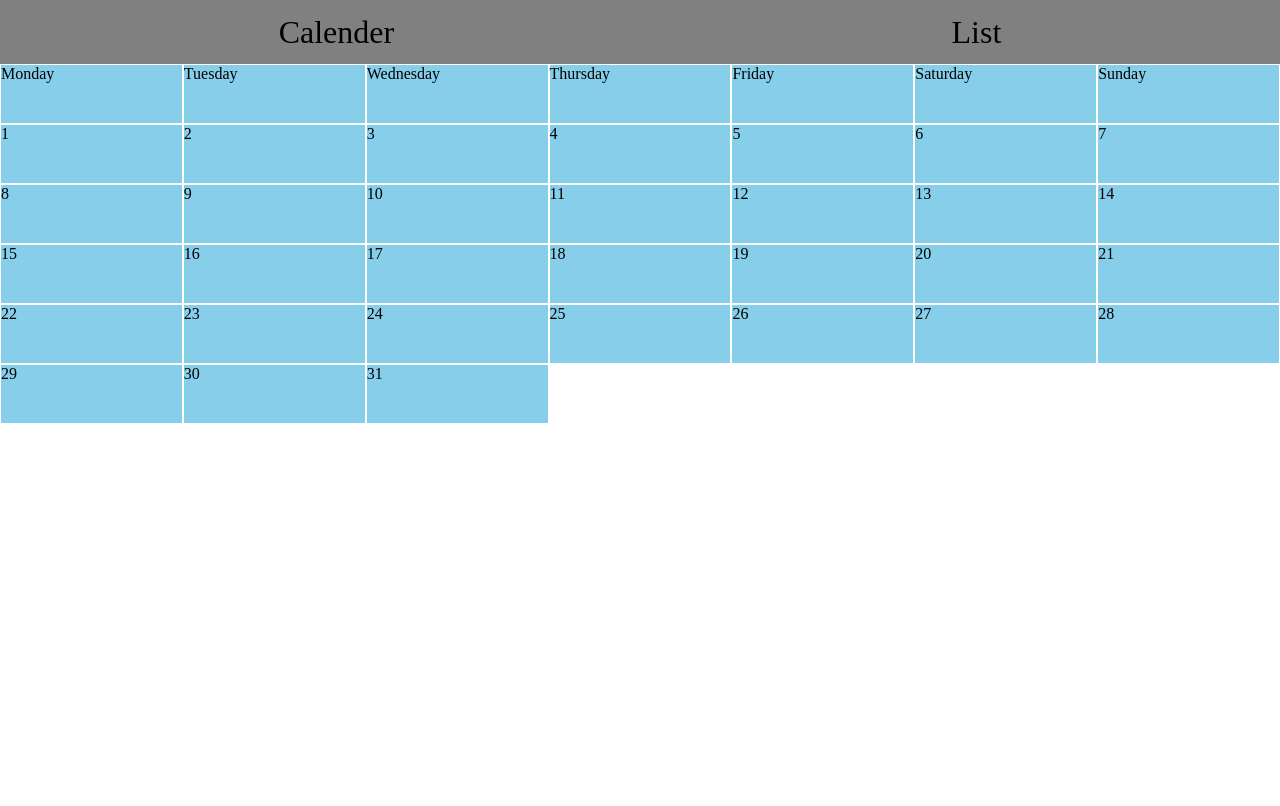
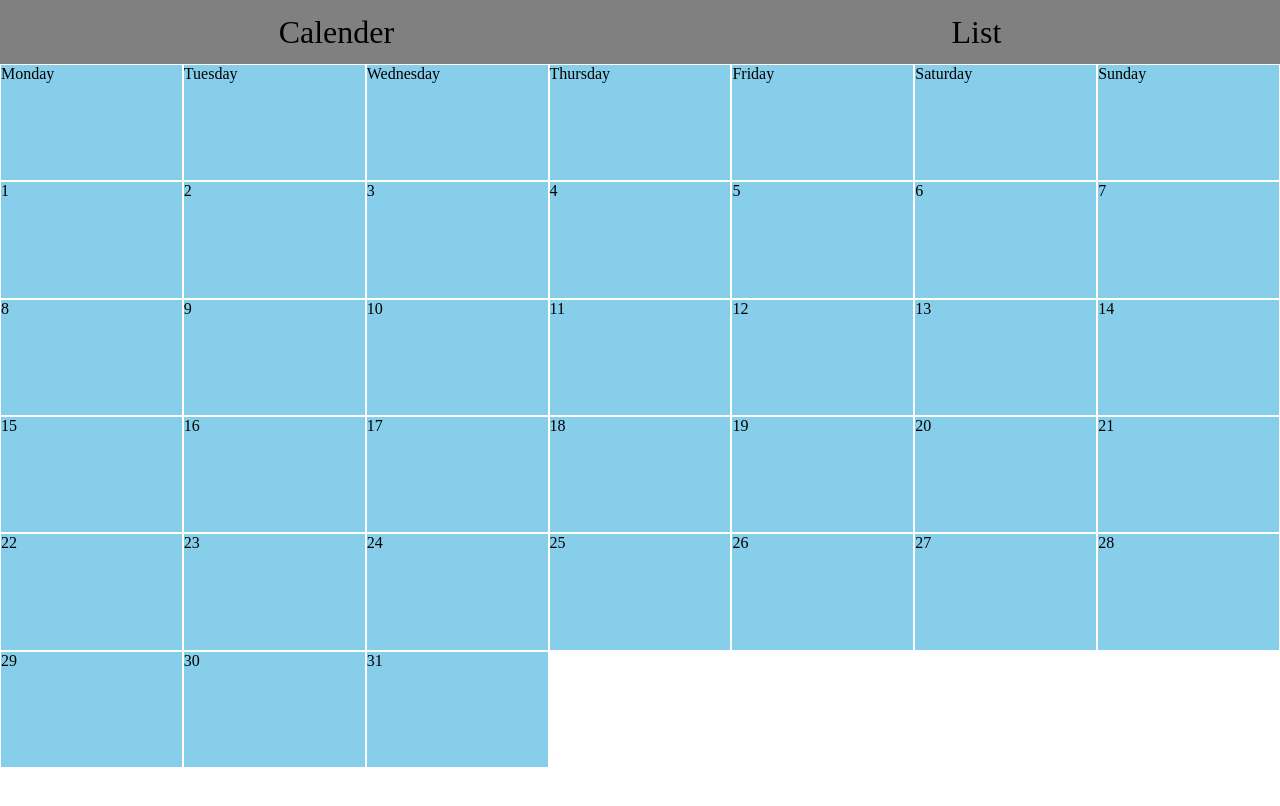
Before and after one commit to connorbtreecode/app-challenge, a SvelteKit app: page / in a window 1280 px wide. Shown: the top 806 px of the page. Built offline with nearby package versions, Linux system fonts and the light colour scheme.

Commit message:
Made calender bigger

```diff
--- a/src/routes/+page.svelte
+++ b/src/routes/+page.svelte
@@ -34,8 +34,8 @@
 	.calendar {
 		display: grid;
 		grid-template-columns: repeat(7, 1fr);
-		grid-auto-rows: 60px;
-		min-height: 100vh;
+		/*grid-auto-rows: 60px;*/
+		min-height: 88vh;
 	}
 
 	.calendar > div {
```
